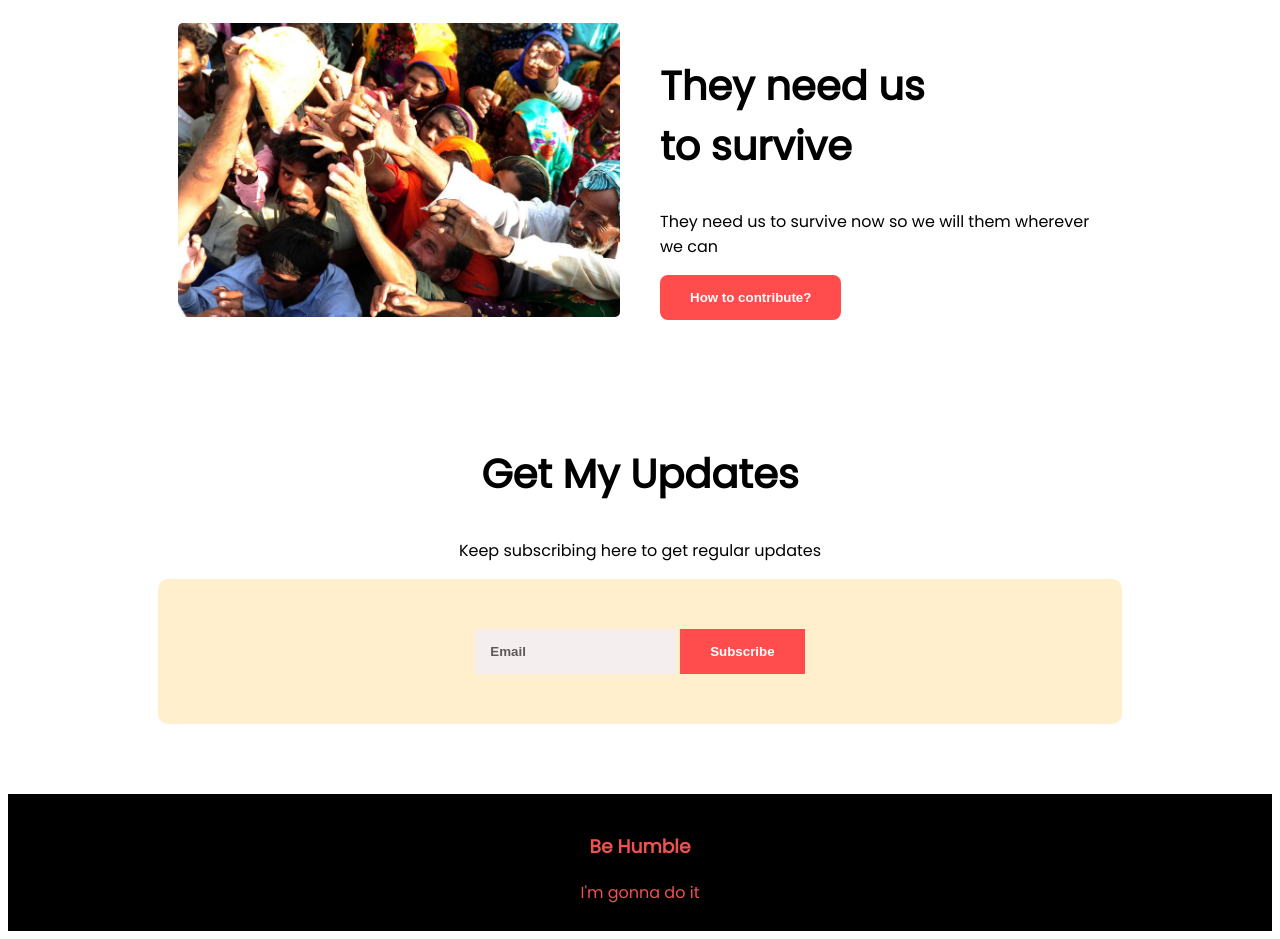
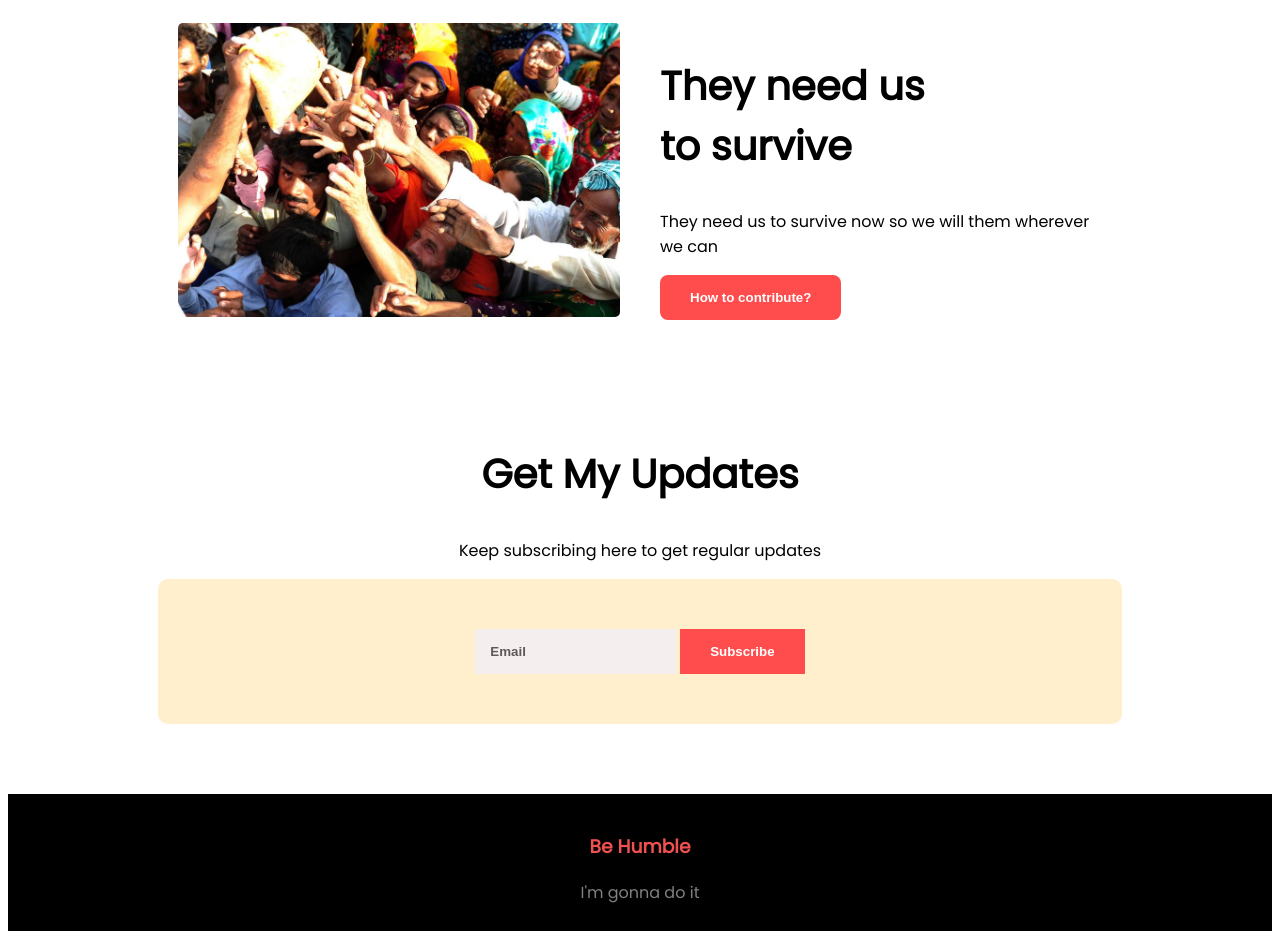
Before and after one commit to sajibingithub/donate-today-main, a plain HTML site: page index.html in a window 1280 px wide. Shown: the part 2189-3128 px from the top of the page. Drawn offline with Linux system fonts and the light colour scheme.

Commit message:
paragraph font color

```diff
--- a/index.html
+++ b/index.html
@@ -93,7 +93,7 @@
     </div>
     <footer>
         <h3>Be Humble</h3>
-        <p>I'm gonna do it</p>
+        <p id="footer-paragraph">I'm gonna do it</p>
     </footer>
 
 </body>
--- a/style.css
+++ b/style.css
@@ -164,3 +164,7 @@ footer {
     padding-top: 20px;
     padding-bottom: 10px;
 }
+
+#footer-paragraph {
+    color: gray;
+}
```
